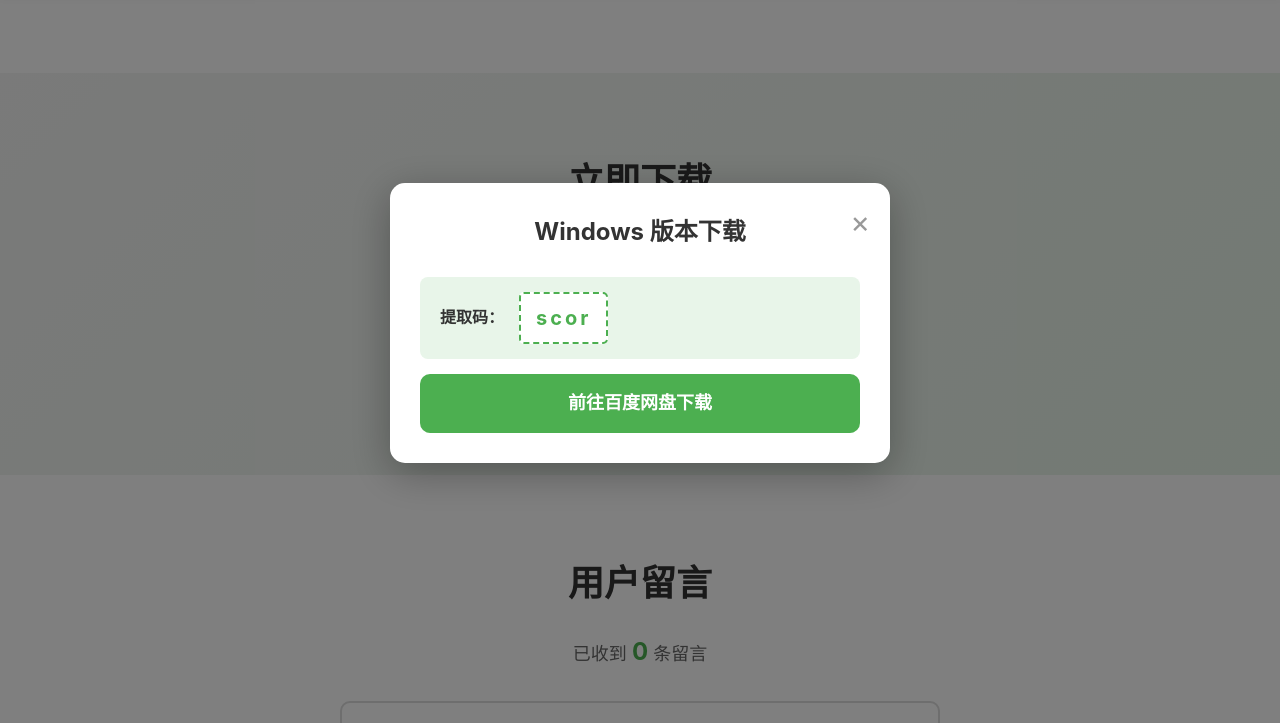
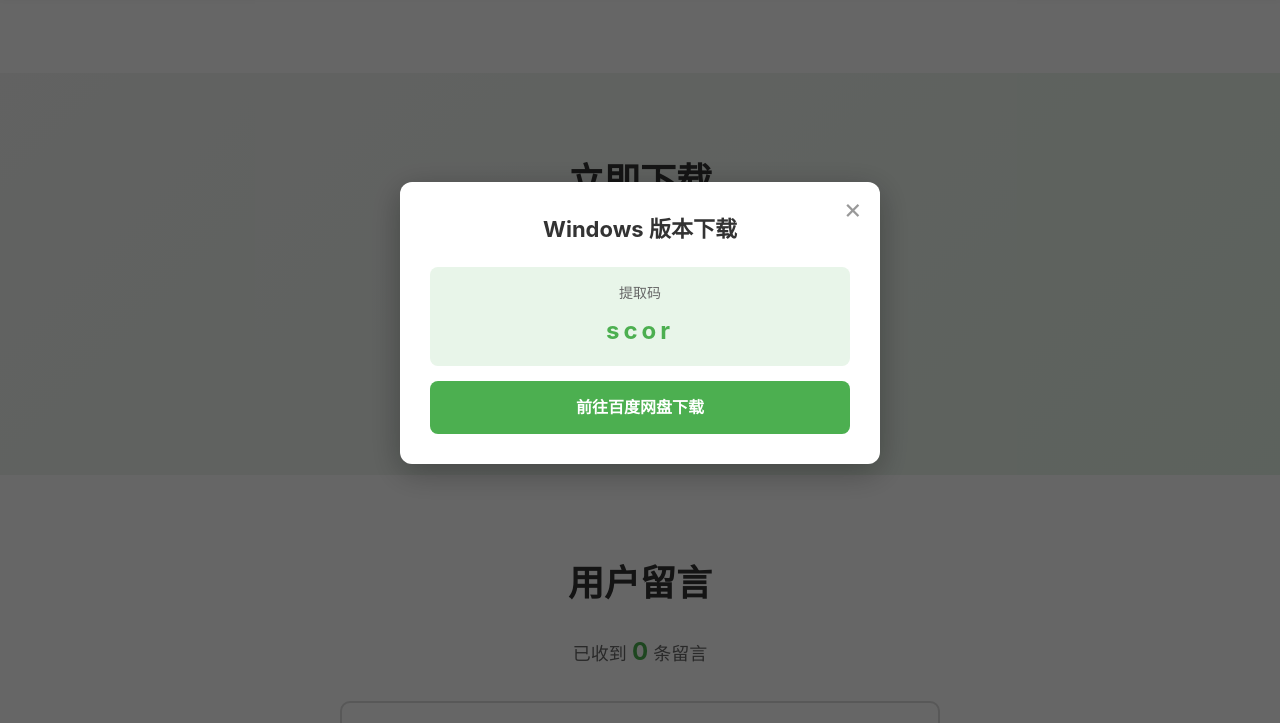
Before and after one commit to scorscor/wosun, a website: page index.html in a window 1280 px wide. Both pictures are taken after a click on the link "Windows 版本". Shown: the part 1433-2156 px from the top of the page. Drawn offline with Linux system fonts and the light colour scheme; no server answers.

Commit message:
Update 2026-03-18 15:27

```diff
--- a/index.html
+++ b/index.html
@@ -93,14 +93,12 @@
     </div>
   </section>
 
-  <!-- 下载弹框 -->
-  <div id="downloadModal" class="modal-overlay">
-    <div class="modal-content">
-      <span class="modal-close">&times;</span>
-      <h3 class="modal-title" id="modalTitle">下载</h3>
-      <div class="modal-body" id="modalBody">
-        <!-- 动态内容 -->
-      </div>
+  <!-- 下载弹窗 -->
+  <div id="dlPopup" class="dl-popup">
+    <div class="dl-popup-box">
+      <span class="dl-close">&times;</span>
+      <h3 class="dl-title" id="dlTitle">下载</h3>
+      <div class="dl-content" id="dlContent"></div>
     </div>
   </div>
 
--- a/script.js
+++ b/script.js
@@ -126,121 +126,93 @@ document.querySelectorAll('a[href^="#"]').forEach(anchor => {
 // 页面加载时获取留言数量
 loadMessageCount();
 
-// 下载弹框逻辑
-function initDownloadModal() {
-  const downloadModal = document.getElementById('downloadModal');
-  if (!downloadModal) return;
+// 下载弹窗
+(function() {
+  const popup = document.getElementById('dlPopup');
+  const closeBtn = document.querySelector('.dl-close');
+  const title = document.getElementById('dlTitle');
+  const content = document.getElementById('dlContent');
+  const winBtn = document.querySelector('[data-platform="windows"]');
+  const macBtn = document.querySelector('[data-platform="mac"]');
 
-  const modalClose = document.querySelector('.modal-close');
-  const modalTitle = document.getElementById('modalTitle');
-  const modalBody = document.getElementById('modalBody');
-  const windowsBtn = document.querySelector('.btn-download[data-platform="windows"]');
-  const macBtn = document.querySelector('.btn-download[data-platform="mac"]');
+  const links = {
+    win: { url: 'https://pan.baidu.com/s/1c9A83QpTu1o-JZ6ePENvjQ', code: 'scor' },
+    macNew: { url: 'https://pan.baidu.com/s/1RLByPLnOOfG5u-wMN8CQlw', code: 'scor' },
+    macOld: { url: 'https://pan.baidu.com/s/1zRG7Az9xBovzdsIL30VfLA', code: 'scor' }
+  };
 
-  // 下载链接配置
-  const DOWNLOAD_CONFIG = {
-    windows: {
-      url: 'https://pan.baidu.com/s/1c9A83QpTu1o-JZ6ePENvjQ',
-      code: 'scor',
-      title: 'Windows 版本下载'
-    },
-    macNew: {
-      url: 'https://pan.baidu.com/s/1RLByPLnOOfG5u-wMN8CQlw',
-      code: 'scor',
-      title: '新款 Mac 下载',
-      desc: '适用于较新款的 Mac 系统'
-    },
-    macOld: {
-      url: 'https://pan.baidu.com/s/1zRG7Az9xBovzdsIL30VfLA',
-      code: 'scor',
-      title: '老款 Mac 下载',
-      desc: '适用于较老款的 Mac 系统'
+  function openPopup() {
+    popup.classList.add('show');
+  }
+
+  function closePopup() {
+    popup.classList.remove('show');
+  }
+
+  function showWin() {
+    title.textContent = 'Windows 版本下载';
+    content.innerHTML = `
+      <div class="dl-code-box">
+        <div class="dl-code-label">提取码</div>
+        <div class="dl-code-value">${links.win.code}</div>
+      </div>
+      <a href="${links.win.url}" target="_blank" class="dl-link-btn">前往百度网盘下载</a>
+    `;
+    openPopup();
+  }
+
+  function showMac() {
+    title.textContent = '选择 Mac 版本';
+    content.innerHTML = `
+      <div class="dl-code-box">
+        <div class="dl-code-label">提取码</div>
+        <div class="dl-code-value">${links.macNew.code}</div>
+      </div>
+      <a href="${links.macNew.url}" target="_blank" class="dl-option">
+        <div class="dl-option-icon">💻</div>
+        <div class="dl-option-text">
+          <div class="dl-option-name">新款 Mac</div>
+          <div class="dl-option-desc">适用于较新款的 Mac 系统</div>
+        </div>
+      </a>
+      <a href="${links.macOld.url}" target="_blank" class="dl-option">
+        <div class="dl-option-icon">🖥️</div>
+        <div class="dl-option-text">
+          <div class="dl-option-name">老款 Mac</div>
+          <div class="dl-option-desc">适用于较老款的 Mac 系统</div>
+        </div>
+      </a>
+    `;
+    openPopup();
+  }
+
+  if (winBtn) {
+    winBtn.onclick = function(e) {
+      e.preventDefault();
+      showWin();
+    };
+  }
+
+  if (macBtn) {
+    macBtn.onclick = function(e) {
+      e.preventDefault();
+      showMac();
+    };
+  }
+
+  if (closeBtn) {
+    closeBtn.onclick = closePopup;
+  }
+
+  if (popup) {
+    popup.onclick = function(e) {
+      if (e.target === popup) closePopup();
+    };
+  }
+
+  document.onkeydown = function(e) {
+    if (e.key === 'Escape' && popup.classList.contains('show')) {
+      closePopup();
     }
   };
-
-  // 显示 Windows 下载弹框
-  function showWindowsModal() {
-    const config = DOWNLOAD_CONFIG.windows;
-    modalTitle.textContent = config.title;
-    modalBody.innerHTML = `
-      <div class="extract-code">
-        <span class="extract-code-label">提取码：</span>
-        <span class="extract-code-value">${config.code}</span>
-      </div>
-      <a href="${config.url}" target="_blank" class="download-btn">前往百度网盘下载</a>
-    `;
-    downloadModal.classList.add('active');
-  }
-
-  // 显示 Mac 版本选择弹框
-  function showMacModal() {
-    modalTitle.textContent = '选择 Mac 版本';
-    modalBody.innerHTML = `
-      <div class="extract-code" style="margin-bottom: 20px;">
-        <span class="extract-code-label">提取码：</span>
-        <span class="extract-code-value">scor</span>
-      </div>
-      <div class="modal-options">
-        <a href="${DOWNLOAD_CONFIG.macNew.url}" target="_blank" class="modal-option-btn">
-          <div class="option-icon">💻</div>
-          <div class="option-text">
-            <div class="option-name">新款 Mac</div>
-            <div class="option-desc">适用于较新款的 Mac 系统</div>
-          </div>
-        </a>
-        <a href="${DOWNLOAD_CONFIG.macOld.url}" target="_blank" class="modal-option-btn">
-          <div class="option-icon">🖥️</div>
-          <div class="option-text">
-            <div class="option-name">老款 Mac</div>
-            <div class="option-desc">适用于较老款的 Mac 系统</div>
-          </div>
-        </a>
-      </div>
-    `;
-    downloadModal.classList.add('active');
-  }
-
-  // 点击 Windows 版本按钮
-  if (windowsBtn) {
-    windowsBtn.addEventListener('click', (e) => {
-      e.preventDefault();
-      showWindowsModal();
-    });
-  }
-
-  // 点击 Mac 版本按钮，弹出选择弹框
-  if (macBtn) {
-    macBtn.addEventListener('click', (e) => {
-      e.preventDefault();
-      showMacModal();
-    });
-  }
-
-  // 点击关闭按钮
-  if (modalClose) {
-    modalClose.addEventListener('click', () => {
-      downloadModal.classList.remove('active');
-    });
-  }
-
-  // 点击弹框外部关闭
-  downloadModal.addEventListener('click', (e) => {
-    if (e.target === downloadModal) {
-      downloadModal.classList.remove('active');
-    }
-  });
-
-  // ESC 键关闭弹框
-  document.addEventListener('keydown', (e) => {
-    if (e.key === 'Escape' && downloadModal.classList.contains('active')) {
-      downloadModal.classList.remove('active');
-    }
-  });
-}
-
-// 初始化下载弹框
-if (document.readyState === 'loading') {
-  document.addEventListener('DOMContentLoaded', initDownloadModal);
-} else {
-  initDownloadModal();
-}
+})();
--- a/style.css
+++ b/style.css
@@ -341,192 +341,130 @@ body {
   color: #4CAF50;
 }
 
-/* 下载弹框样式 */
-.modal-overlay {
+/* 下载弹窗样式 */
+.dl-popup {
   display: none;
   position: fixed;
   top: 0;
   left: 0;
   width: 100%;
   height: 100%;
-  background: rgba(0, 0, 0, 0.5);
-  z-index: 1000;
+  background: rgba(0, 0, 0, 0.6);
+  z-index: 9999;
+}
+
+.dl-popup.show {
+  display: flex;
   justify-content: center;
   align-items: center;
 }
 
-.modal-overlay.active {
-  display: flex;
+.dl-popup-box {
+  background: white;
+  border-radius: 12px;
+  padding: 30px;
+  max-width: 480px;
+  width: 90%;
+  position: relative;
+  box-shadow: 0 8px 32px rgba(0, 0, 0, 0.3);
 }
 
-.modal-content {
-  background: white;
-  border-radius: 15px;
-  padding: 30px;
-  max-width: 500px;
-  width: 90%;
-  position: relative;
-  box-shadow: 0 10px 40px rgba(0, 0, 0, 0.3);
-  animation: modalSlideIn 0.3s ease-out;
+.dl-close {
+  position: absolute;
+  top: 12px;
+  right: 18px;
+  font-size: 28px;
+  color: #999;
+  cursor: pointer;
+  line-height: 1;
 }
 
-@keyframes modalSlideIn {
-  from {
-    opacity: 0;
-    transform: translateY(-30px);
-  }
-  to {
-    opacity: 1;
-    transform: translateY(0);
-  }
-}
-
-.modal-close {
-  position: absolute;
-  top: 15px;
-  right: 20px;
-  font-size: 30px;
-  color: #999;
-  cursor: pointer;
-  transition: color 0.3s;
-}
-
-.modal-close:hover {
+.dl-close:hover {
   color: #333;
 }
 
-.modal-title {
+.dl-title {
   text-align: center;
-  font-size: 24px;
+  font-size: 22px;
   color: #333;
-  margin-bottom: 25px;
+  margin-bottom: 20px;
 }
 
-.modal-body {
+.dl-content {
   display: flex;
   flex-direction: column;
   gap: 15px;
 }
 
-.modal-options {
-  display: flex;
-  flex-direction: column;
-  gap: 15px;
+.dl-code-box {
+  background: #e8f5e9;
+  padding: 15px;
+  border-radius: 8px;
+  text-align: center;
 }
 
-.download-info {
-  background: #f5f5f5;
-  padding: 20px;
-  border-radius: 10px;
-  margin-bottom: 15px;
+.dl-code-label {
+  font-size: 14px;
+  color: #666;
+  margin-bottom: 8px;
 }
 
-.download-info-row {
-  display: flex;
-  align-items: center;
-  gap: 10px;
-  margin-bottom: 10px;
+.dl-code-value {
+  font-size: 24px;
+  color: #4CAF50;
+  font-weight: bold;
+  letter-spacing: 4px;
 }
 
-.download-info-row:last-child {
-  margin-bottom: 0;
-}
-
-.download-label {
-  font-size: 14px;
-  color: #666;
-  min-width: 80px;
-}
-
-.download-value {
-  flex: 1;
-  font-size: 16px;
-  color: #333;
-  word-break: break-all;
-}
-
-.extract-code {
-  background: #e8f5e9;
-  padding: 15px 20px;
-  border-radius: 8px;
-  display: flex;
-  align-items: center;
-  gap: 15px;
-}
-
-.extract-code-label {
-  font-size: 16px;
-  color: #333;
-  font-weight: bold;
-}
-
-.extract-code-value {
-  font-size: 20px;
-  color: #4CAF50;
-  font-weight: bold;
-  letter-spacing: 3px;
-  background: white;
-  padding: 8px 15px;
-  border-radius: 5px;
-  border: 2px dashed #4CAF50;
-}
-
-.download-btn {
+.dl-link-btn {
   display: block;
-  width: 100%;
-  padding: 15px;
+  padding: 14px;
   background: #4CAF50;
   color: white;
   text-align: center;
   text-decoration: none;
-  border-radius: 10px;
-  font-size: 18px;
+  border-radius: 8px;
+  font-size: 16px;
   font-weight: bold;
-  transition: all 0.3s;
-  border: none;
-  cursor: pointer;
 }
 
-.download-btn:hover {
+.dl-link-btn:hover {
   background: #45a049;
-  transform: translateY(-2px);
 }
 
-.modal-option-btn {
+.dl-option {
   display: flex;
   align-items: center;
-  gap: 15px;
-  padding: 20px;
+  gap: 12px;
+  padding: 16px;
   background: #f5f5f5;
-  border-radius: 10px;
+  border-radius: 8px;
   text-decoration: none;
-  transition: all 0.3s;
   border: 2px solid transparent;
 }
 
-.modal-option-btn:hover {
+.dl-option:hover {
   background: #e8f5e9;
   border-color: #4CAF50;
-  transform: translateX(5px);
 }
 
-.option-icon {
-  font-size: 40px;
+.dl-option-icon {
+  font-size: 36px;
 }
 
-.option-text {
+.dl-option-text {
   flex: 1;
 }
 
-.option-name {
-  font-size: 18px;
+.dl-option-name {
+  font-size: 16px;
   font-weight: bold;
   color: #333;
-  margin-bottom: 5px;
+  margin-bottom: 4px;
 }
 
-.option-desc {
-  font-size: 14px;
+.dl-option-desc {
+  font-size: 13px;
   color: #666;
 }
 
```
Also changed, not shown: favicon.ico (added).
